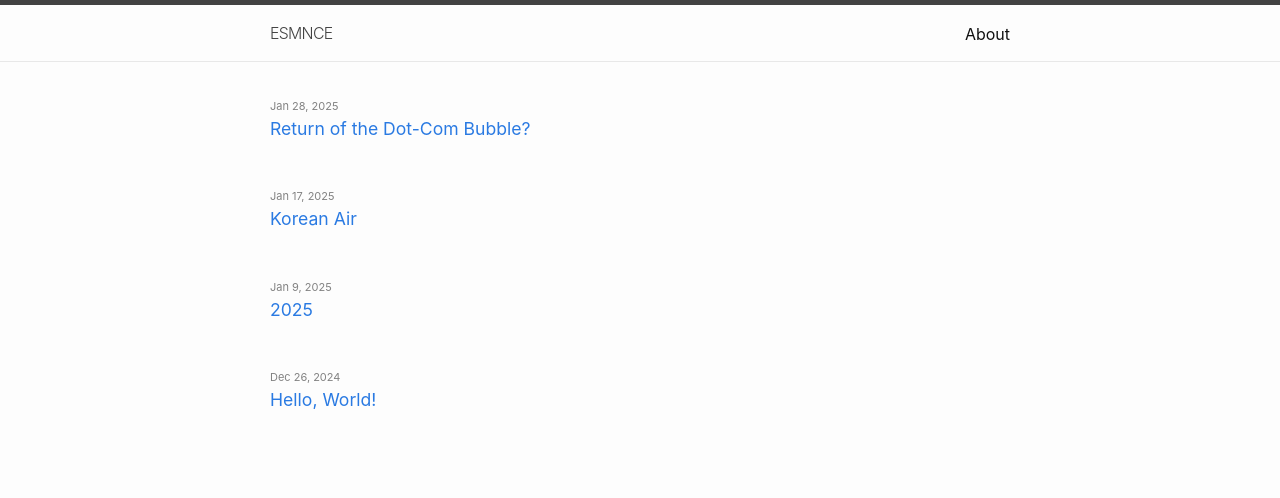
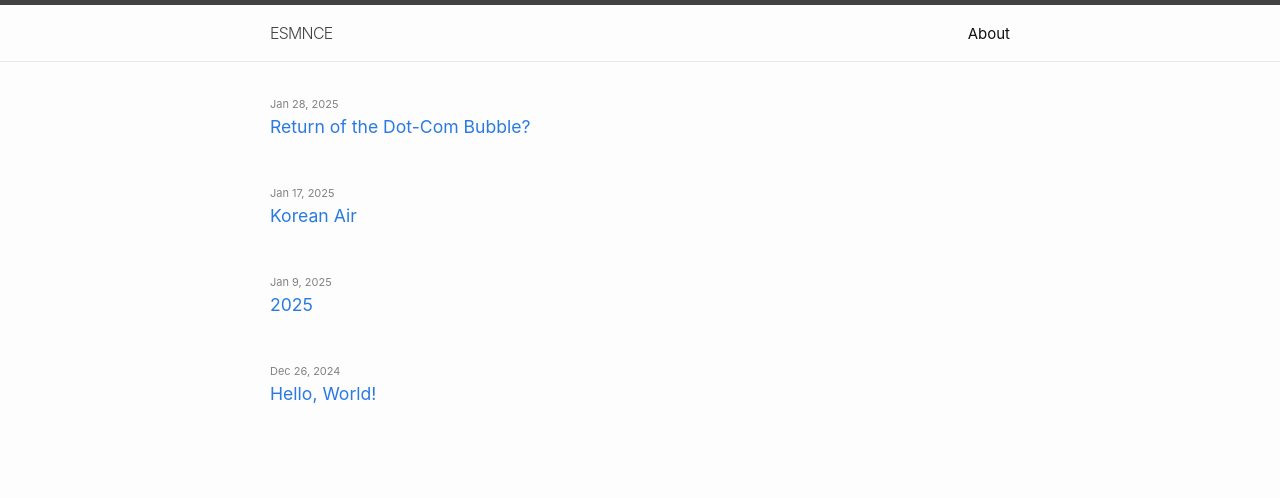
Before and after one commit to leseunivers/seung.min, a Jekyll site: the page built from index.md, in a window 1280 px wide. Shown: the top 498 px of the page. Built offline with Jekyll 4.4.1, drawn with Linux system fonts in a browser that asks for light colours; some web fonts are replaced; our own code applies the rules of GitHub Pages for plain Markdown files.

Commit message:
Update _base.scss

```diff
--- a/_sass/minima/_base.scss
+++ b/_sass/minima/_base.scss
@@ -22,7 +22,7 @@
 
 
 body {
-  font: $base-font-weight 16px/#{$base-line-height} 'SDGothic', $base-font-family;
+  font: $base-font-weight 15px/#{$base-line-height} 'SDGothic', $base-font-family;
   color: $text-color;
   background-color: $background-color;
   -webkit-text-size-adjust: 100%;
```
